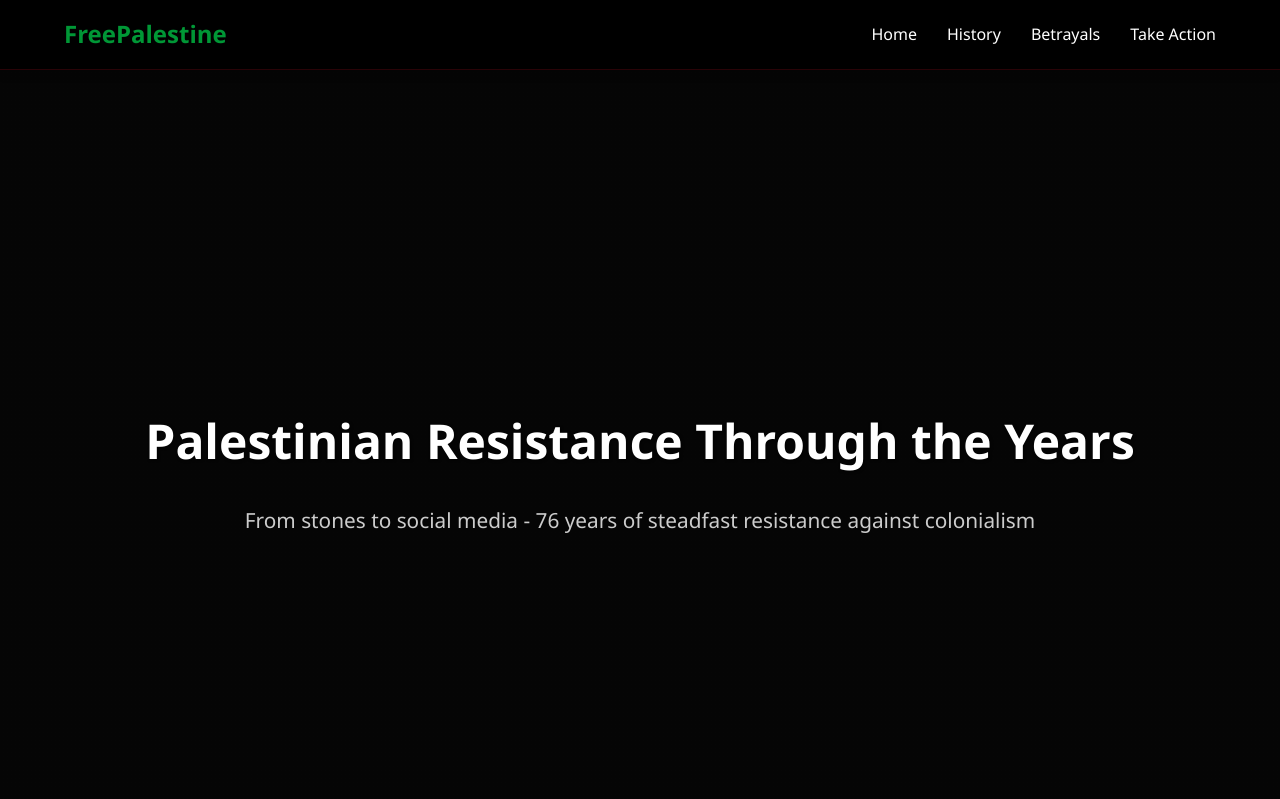
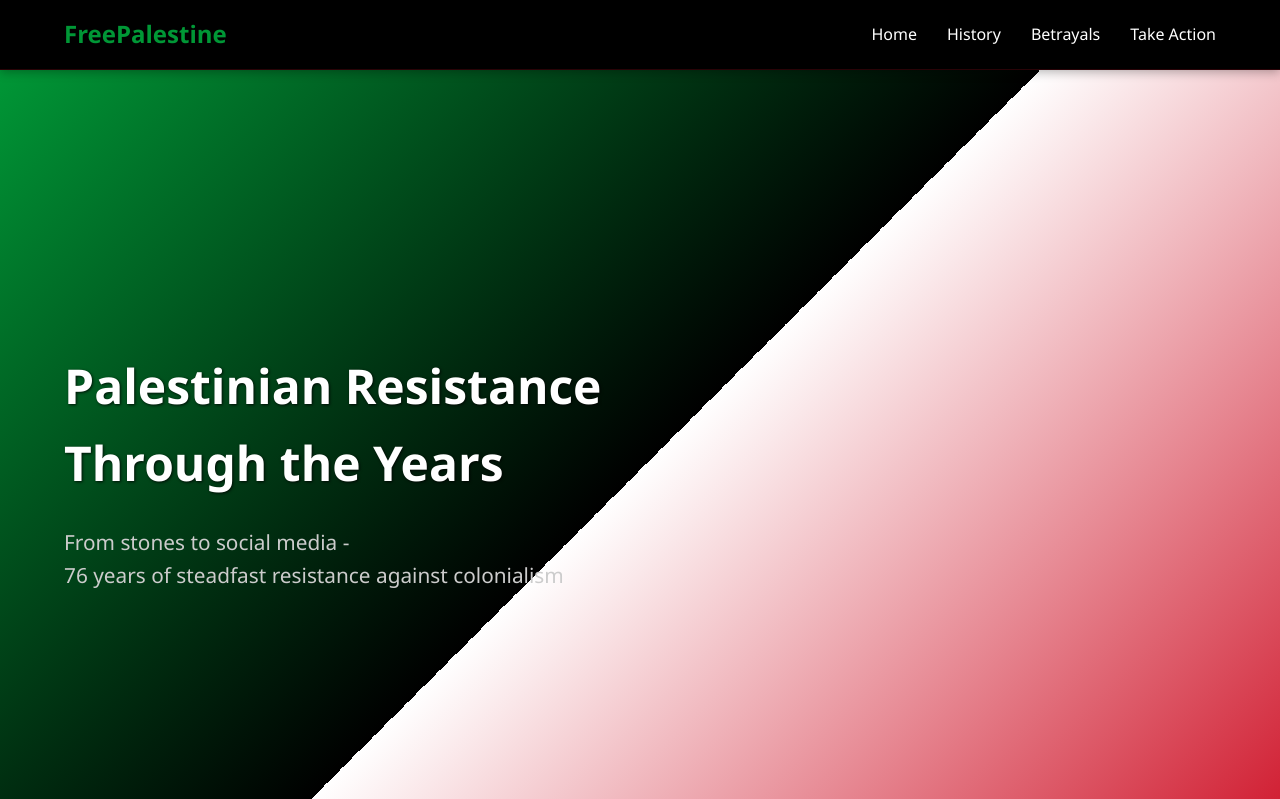
Before and after one commit to Refayatul/Palestine, a plain HTML site: page pages/resistance.html in a window 1280 px wide. Shown: the top 799 px of the page. Drawn offline with Linux system fonts and the light colour scheme.

Commit message:
fixed problem with resistance.css where background was dark. new one represent the palestine flag

```diff
--- a/assets/css/resistance.css
+++ b/assets/css/resistance.css
@@ -96,16 +96,13 @@ nav {
 
 /* Hero Section */
 .resistance-hero {
-    min-height: 100vh;
+    height: 100vh;
+    background: linear-gradient(135deg, #009736 0%, #000000 50%, #FFFFFF 50%, #CE1126 100%);
+    background-size: cover;
+    background-position: center;
     display: flex;
     align-items: center;
-    justify-content: center;
-    text-align: center;
     padding: 0 5%;
-    background:
-        linear-gradient(rgba(0, 0, 0, 0.7), rgba(0, 0, 0, 0.7)),
-        url('../assets/img/resistance/resistance-hero.jpg') no-repeat center center/cover;
-    position: relative;
 }
 
 .resistance-hero h1 {
--- a/pages/resistance.html
+++ b/pages/resistance.html
@@ -28,8 +28,8 @@
     <!-- Hero Section -->
     <section class="resistance-hero">
         <div class="hero-content">
-            <h1>Palestinian Resistance Through the Years</h1>
-            <p>From stones to social media - 76 years of steadfast resistance against colonialism</p>
+            <h1>Palestinian Resistance <br>Through the Years</h1>
+            <p>From stones to social media - <br>76 years of steadfast resistance against colonialism</p>
         </div>
     </section>
 
--- a/style.css
+++ b/style.css
@@ -85,13 +85,17 @@ nav {
 }
 
 .hero-content h1 {
-    font-size: 3.5rem;
-    margin-bottom: 20px;
+    font-size: clamp(2rem, 5vw, 3rem);
+    margin-bottom: 1.5rem;
+    color: var(--palestine-white);
+    text-shadow: 1px 1px 3px rgba(0, 0, 0, 0.8);
 }
 
 .hero-content p {
-    font-size: 1.2rem;
-    max-width: 600px;
+    font-size: clamp(1rem, 2.5vw, 1.3rem);
+    max-width: 800px;
+    margin: 0 auto;
+    color: var(--text-light);
 }
 
 /* Timeline */
```
